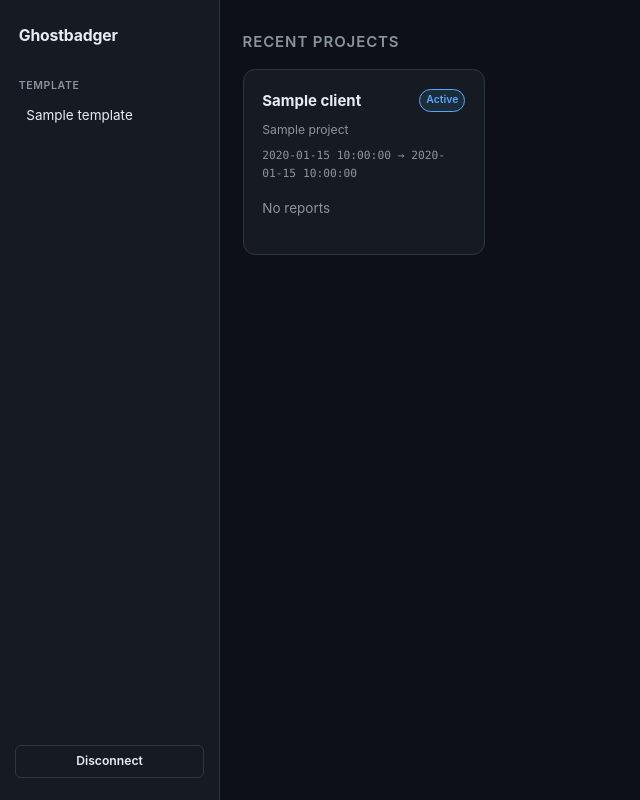
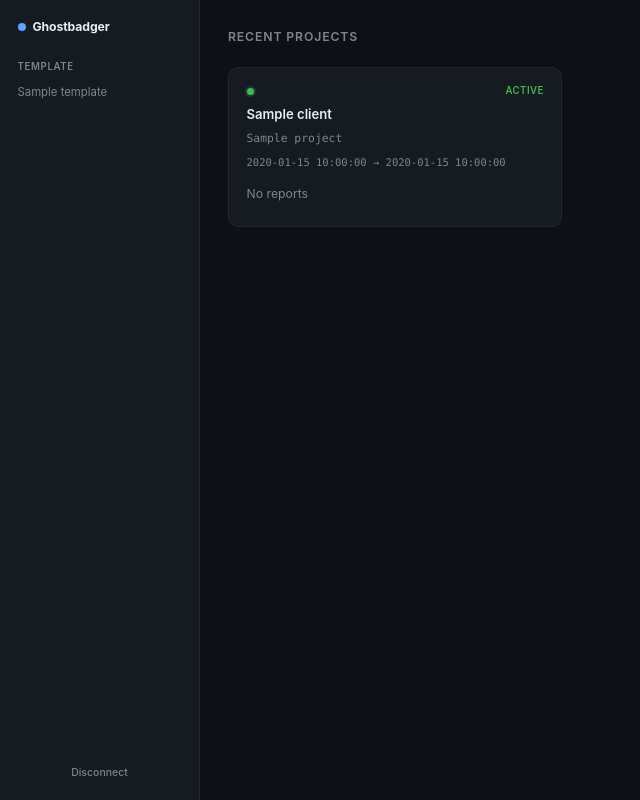
Before and after one commit to ValienteTechnologies/ghostbadger, a Flask app: template app/templates/dashboard/index.html in a window 1280 px wide. Shown: the whole page, without its empty margins (0-640 px from the left). Run offline with Flask 3, Linux system fonts and the light colour scheme; the template is opened without the code that fills it: most values are stand-ins (such as "Sample title", 1, 10 or a date in 2020); parts of the project's set-up code (start-up, migrations or seed data) failed here and were passed over.

Commit message:
ui overhaul

```diff
--- a/app/static/css/style.css
+++ b/app/static/css/style.css
@@ -5,17 +5,19 @@
 :root {
   --color-bg:        #0d1117;
   --color-surface:   #161b22;
+  --color-surface-2: #1c2128;
   --color-border:    #30363d;
+  --color-border-2:  #21262d;
   --color-text:      #e6edf3;
-  --color-muted:     #8b949e;
+  --color-muted:     #7d8590;
   --color-accent:    #58a6ff;
   --color-accent-hv: #79b8ff;
   --color-success:   #3fb950;
   --color-error:     #f85149;
   --color-warning:   #d29922;
   --radius-sm:  6px;
-  --radius-md: 12px;
-  --shadow-card: 0 8px 32px rgba(0,0,0,.45);
+  --radius-md: 10px;
+  --shadow-card: 0 1px 3px rgba(0,0,0,.4), 0 0 0 1px rgba(255,255,255,.04);
   --font-mono: "SFMono-Regular", "Consolas", "Liberation Mono", monospace;
   --font-sans: -apple-system, BlinkMacSystemFont, "Segoe UI", Helvetica, Arial, sans-serif;
 }
@@ -25,8 +27,8 @@ html, body {
   background: var(--color-bg);
   color: var(--color-text);
   font-family: var(--font-sans);
-  font-size: 15px;
-  line-height: 1.6;
+  font-size: 14px;
+  line-height: 1.5;
   -webkit-font-smoothing: antialiased;
 }
 
@@ -164,14 +166,15 @@ html, body {
   align-items: center;
   justify-content: center;
   gap: .375rem;
-  padding: .625rem 1.25rem;
+  padding: .5rem 1rem;
   border-radius: var(--radius-sm);
-  font-size: .9rem;
-  font-weight: 600;
+  font-size: .8125rem;
+  font-weight: 500;
   cursor: pointer;
   border: 1px solid transparent;
   text-decoration: none;
-  transition: background .15s, border-color .15s, opacity .15s;
+  transition: background .12s, border-color .12s, opacity .12s;
+  white-space: nowrap;
 }
 
 .btn--primary {
@@ -186,45 +189,68 @@ html, body {
   color: var(--color-text);
   border-color: var(--color-border);
 }
-.btn--secondary:hover { background: var(--color-border); }
+.btn--secondary:hover { background: var(--color-surface-2); }
+
+.btn--ghost {
+  background: transparent;
+  color: var(--color-muted);
+  border-color: transparent;
+}
+.btn--ghost:hover { color: var(--color-text); background: var(--color-border-2); }
 
 .btn--full { width: 100%; }
-.btn--sm   { padding: .375rem .75rem; font-size: .8125rem; }
+.btn--sm   { padding: .3125rem .625rem; font-size: .75rem; }
+.btn--lg   { padding: .625rem 1.25rem; font-size: .875rem; font-weight: 600; }
 
-/* ── Dashboard ──────────────────────────────────────────────── */
+/* ── Dashboard layout ───────────────────────────────────────── */
 .dashboard { display: flex; flex-direction: row; height: 100vh; overflow: hidden; }
 
+/* ── Sidebar / Drawer ───────────────────────────────────────── */
 .drawer {
-  width: 220px;
+  width: 200px;
   flex-shrink: 0;
   background: var(--color-surface);
-  border-right: 1px solid var(--color-border);
+  border-right: 1px solid var(--color-border-2);
   display: flex;
   flex-direction: column;
-  padding: 1.5rem 1rem;
-  position: sticky;
-  top: 0;
+  padding: 1rem .75rem;
   height: 100vh;
   overflow-y: auto;
 }
 
 .drawer__brand {
   font-weight: 700;
-  font-size: 1.05rem;
+  font-size: .875rem;
   letter-spacing: -.01em;
-  padding: 0 .25rem;
-  margin-bottom: 2rem;
+  padding: .25rem .5rem;
+  margin-bottom: 1.5rem;
+  color: var(--color-text);
+  display: flex;
+  align-items: center;
+  gap: .5rem;
 }
+
+.drawer__brand::before {
+  content: "";
+  display: inline-block;
+  width: 8px;
+  height: 8px;
+  border-radius: 50%;
+  background: var(--color-accent);
+  flex-shrink: 0;
+}
+
+.drawer__section { margin-bottom: 1.5rem; }
 
 .drawer__nav { flex: 1; }
 
 .drawer__nav-label {
-  font-size: .7rem;
+  font-size: .6875rem;
   font-weight: 600;
   color: var(--color-muted);
   text-transform: uppercase;
-  letter-spacing: .06em;
-  padding: 0 .25rem;
+  letter-spacing: .07em;
+  padding: 0 .5rem;
   margin-bottom: .375rem;
 }
 
@@ -232,156 +258,213 @@ html, body {
   display: block;
   width: 100%;
   text-align: left;
-  padding: .45rem .75rem;
+  padding: .375rem .5rem;
   border-radius: var(--radius-sm);
   border: none;
   background: transparent;
-  color: var(--color-text);
-  font-size: .9rem;
+  color: var(--color-muted);
+  font-size: .8125rem;
   font-family: var(--font-sans);
   cursor: pointer;
-  transition: background .1s;
+  transition: background .1s, color .1s;
+  position: relative;
 }
-.drawer__template-item:hover { background: var(--color-border); }
+.drawer__template-item:hover { background: var(--color-border-2); color: var(--color-text); }
 .drawer__template-item--active {
-  background: rgba(88,166,255,.12);
+  background: rgba(88,166,255,.1);
   color: var(--color-accent);
-  font-weight: 600;
+  font-weight: 500;
+}
+.drawer__template-item--active::before {
+  content: "";
+  position: absolute;
+  left: 0;
+  top: 25%;
+  bottom: 25%;
+  width: 2px;
+  border-radius: 1px;
+  background: var(--color-accent);
 }
 
+.drawer__footer { margin-top: auto; padding-top: 1rem; }
+
+/* ── Main content ───────────────────────────────────────────── */
 .dashboard__main {
   flex: 1;
-  padding: 2rem 1.5rem;
+  padding: 2rem;
   min-width: 0;
   overflow-y: auto;
   height: 100vh;
 }
 
-/* ── Section ────────────────────────────────────────────────── */
-.section-title {
-  font-size: 1rem;
+.dashboard__header {
+  display: flex;
+  align-items: baseline;
+  justify-content: space-between;
+  margin-bottom: 1.5rem;
+}
+
+.dashboard__title {
+  font-size: .875rem;
   font-weight: 600;
   color: var(--color-muted);
   text-transform: uppercase;
-  letter-spacing: .06em;
-  margin-bottom: 1rem;
+  letter-spacing: .07em;
 }
-
-.projects  { margin-bottom: 2.5rem; }
-.reports-panel,
-.report-viewer { margin-bottom: 2.5rem; }
 
 /* ── Alert ──────────────────────────────────────────────────── */
 .alert {
-  padding: .75rem 1rem;
+  padding: .625rem 1rem;
   border-radius: var(--radius-sm);
-  font-size: .875rem;
-  margin-bottom: 1.5rem;
+  font-size: .8125rem;
+  margin-bottom: 1.25rem;
 }
 .alert--error { background: #3a1c1c; border: 1px solid var(--color-error); color: var(--color-error); }
+
+/* ── Toast ──────────────────────────────────────────────────── */
+.toast {
+  position: fixed;
+  bottom: 1.5rem;
+  left: 50%;
+  transform: translateX(-50%);
+  z-index: 200;
+  display: flex;
+  align-items: center;
+  gap: .75rem;
+  padding: .625rem .875rem;
+  background: var(--color-surface-2);
+  border: 1px solid var(--color-border);
+  border-radius: var(--radius-sm);
+  box-shadow: 0 4px 16px rgba(0,0,0,.5);
+  font-size: .8125rem;
+  color: var(--color-muted);
+  animation: toast-in .2s ease;
+  white-space: nowrap;
+}
+.toast__text { color: var(--color-text); }
+.toast__ok   { color: var(--color-success); }
+.toast__warn { color: var(--color-warning); }
+.toast__close {
+  background: none;
+  border: none;
+  color: var(--color-muted);
+  cursor: pointer;
+  font-size: .75rem;
+  line-height: 1;
+  padding: 0 .125rem;
+}
+.toast__close:hover { color: var(--color-text); }
+
+@keyframes toast-in {
+  from { opacity: 0; transform: translateX(-50%) translateY(8px); }
+  to   { opacity: 1; transform: translateX(-50%) translateY(0); }
+}
 
 /* ── Project Grid ───────────────────────────────────────────── */
 .project-grid {
   display: grid;
-  grid-template-columns: repeat(auto-fill, minmax(240px, 1fr));
-  gap: 1rem;
+  grid-template-columns: repeat(auto-fill, minmax(260px, 1fr));
+  gap: .75rem;
 }
 
 .project-card {
   background: var(--color-surface);
-  border: 1px solid var(--color-border);
+  border: 1px solid var(--color-border-2);
   border-radius: var(--radius-md);
-  padding: 1.25rem;
-  text-align: left;
+  padding: 1.125rem 1.25rem;
   display: flex;
   flex-direction: column;
   gap: .5rem;
+  transition: border-color .15s;
 }
+.project-card:hover { border-color: var(--color-border); }
 
-.project-card__top {
+.project-card__meta {
   display: flex;
   align-items: center;
-  justify-content: space-between;
   gap: .5rem;
 }
 
+/* Status dot */
+.status-dot {
+  width: 7px;
+  height: 7px;
+  border-radius: 50%;
+  flex-shrink: 0;
+}
+.status-dot--active { background: var(--color-success); box-shadow: 0 0 0 2px rgba(63,185,80,.2); }
+.status-dot--done   { background: var(--color-muted); }
+
+.project-card__badge {
+  margin-left: auto;
+  font-size: .6875rem;
+  font-weight: 600;
+  color: var(--color-muted);
+  text-transform: uppercase;
+  letter-spacing: .05em;
+}
+.project-card__badge--active { color: var(--color-success); }
+
 .project-card__client {
-  font-weight: 700;
-  font-size: 1rem;
+  font-size: .9375rem;
+  font-weight: 600;
   color: var(--color-text);
+  line-height: 1.3;
 }
 
 .project-card__codename {
   font-size: .8125rem;
   color: var(--color-muted);
+  font-family: var(--font-mono);
 }
 
 .project-card__dates {
   font-size: .75rem;
   color: var(--color-muted);
   font-family: var(--font-mono);
+  margin-top: .125rem;
 }
 
-/* ── Badge ──────────────────────────────────────────────────── */
-.badge {
-  display: inline-block;
-  padding: .2em .55em;
-  border-radius: 2em;
-  font-size: .7rem;
-  font-weight: 600;
-  white-space: nowrap;
-  flex-shrink: 0;
-}
-.badge--active { background: #1c2d3a; color: var(--color-accent); border: 1px solid var(--color-accent); }
-.badge--done   { background: #1c3a24; color: var(--color-success); border: 1px solid var(--color-success); }
-
-/* ── Project card report row ────────────────────────────────── */
+/* ── Report row inside card ─────────────────────────────────── */
 .project-card__report {
-  padding-top: .625rem;
-  border-top: 1px solid var(--color-border);
+  margin-top: .5rem;
+  padding-top: .75rem;
+  border-top: 1px solid var(--color-border-2);
   display: flex;
   flex-direction: column;
-  gap: .5rem;
-}
-
-.project-card__report-row {
-  display: flex;
-  align-items: center;
-  gap: .5rem;
+  gap: .625rem;
 }
 
 .project-card__report-title {
   font-size: .8125rem;
   color: var(--color-text);
-  flex: 1;
   white-space: nowrap;
   overflow: hidden;
   text-overflow: ellipsis;
   min-width: 0;
 }
 
-.project-card__actions {
+.report-status {
+  font-size: .6875rem;
+  font-weight: 600;
+  text-transform: uppercase;
+  letter-spacing: .05em;
+  color: var(--color-muted);
+}
+.report-status--draft    { color: var(--color-warning); }
+.report-status--complete { color: var(--color-success); }
+
+.project-card__report-meta {
   display: flex;
   align-items: center;
   gap: .5rem;
-  flex-wrap: wrap;
 }
-
-/* ── Evidence status ────────────────────────────────────────── */
-.evidence-status {
-  font-size: .8125rem;
-  margin-bottom: .75rem;
-  color: var(--color-muted);
-}
-.evidence-status--ok   { color: var(--color-success); }
-.evidence-status--warn { color: var(--color-warning); }
-
 
 /* ── Empty state ────────────────────────────────────────────── */
 .empty-state {
   color: var(--color-muted);
-  font-size: .9rem;
-  padding: 1rem 0;
+  font-size: .875rem;
+  padding: .5rem 0;
 }
 
 /* ── Spinner overlay ────────────────────────────────────────── */
--- a/app/templates/dashboard/index.html
+++ b/app/templates/dashboard/index.html
@@ -18,7 +18,9 @@
         {% endfor %}
       {% endif %}
     </div>
-    <a class="btn btn--secondary btn--sm" href="{{ url_for('onboarding.logout') }}">Disconnect</a>
+    <div class="drawer__footer">
+      <a class="btn btn--ghost btn--sm btn--full" href="{{ url_for('onboarding.logout') }}">Disconnect</a>
+    </div>
   </nav>
 
   <main class="dashboard__main">
@@ -27,8 +29,9 @@
       <div class="alert alert--error">{{ error }}</div>
     {% endif %}
 
-    <section class="projects">
-      <h2 class="section-title">Recent Projects</h2>
+    <div class="dashboard__header">
+      <span class="dashboard__title">Recent Projects</span>
+    </div>
 
     {% if not projects and not error %}
       <p class="empty-state">No projects found on this Ghostwriter instance.</p>
@@ -39,48 +42,41 @@
         {% set report = project.reports[0] if project.reports else none %}
         <div class="project-card">
 
-            <div class="project-card__top">
-              <span class="project-card__client">
-                {{ project.client.shortName or project.client.name if project.client else "—" }}
-              </span>
-              <span class="badge {% if project.complete %}badge--done{% else %}badge--active{% endif %}">
+          <div class="project-card__meta">
+            <span class="status-dot {% if project.complete %}status-dot--done{% else %}status-dot--active{% endif %}"></span>
+            <span class="project-card__badge {% if not project.complete %}project-card__badge--active{% endif %}">
               {{ "Complete" if project.complete else "Active" }}
             </span>
           </div>
-            <span class="project-card__codename">{{ project.codename }}</span>
+
+          <div class="project-card__client">
+            {{ project.client.shortName or project.client.name if project.client else "—" }}
+          </div>
+          <div class="project-card__codename">{{ project.codename }}</div>
           <div class="project-card__dates">
             {{ project.startDate or "—" }} → {{ project.endDate or "—" }}
           </div>
 
           {% if report %}
             <div class="project-card__report">
-                <div class="project-card__report-row">
+              <div class="project-card__report-meta">
                 <span class="project-card__report-title" title="{{ report.title }}">{{ report.title }}</span>
-                  <span class="badge {% if report.complete %}badge--done{% else %}badge--active{% endif %}">
+                <span class="report-status {% if report.complete %}report-status--complete{% else %}report-status--draft{% endif %}">
                   {{ "Complete" if report.complete else "Draft" }}
                 </span>
               </div>
-                <div class="project-card__actions">
               <button
-                    class="btn btn--primary btn--sm generate-btn"
+                class="btn btn--primary btn--sm view-btn"
                 data-report-id="{{ report.id }}"
-                  >Generate</button>
-                  <button
-                    class="btn btn--primary btn--sm render-btn"
-                    data-report-id="{{ report.id }}"
-                    hidden
-                  >Render PDF</button>
-                  <span class="evidence-status" data-evidence hidden></span>
-                </div>
+              >View PDF</button>
             </div>
           {% else %}
-              <p class="empty-state" style="padding-top:.5rem;">No reports</p>
+            <p class="empty-state">No reports</p>
           {% endif %}
 
         </div>
       {% endfor %}
     </div>
-    </section>
 
   </main>
 
@@ -117,6 +113,12 @@
 
 </div>
 
+<!-- ── Evidence toast ─────────────────────────────────────── -->
+<div class="toast" id="evidence-toast" hidden>
+  <span class="toast__text" id="evidence-toast-text"></span>
+  <button class="toast__close" id="evidence-toast-close" title="Dismiss">✕</button>
+</div>
+
 <div class="spinner-overlay" id="spinner" hidden>
   <div class="spinner"></div>
 </div>
@@ -140,17 +142,18 @@
   const statusbarElapsed = document.getElementById("statusbar-elapsed");
   const statusbarToggle  = document.getElementById("statusbar-toggle");
   const statusbarMsgs    = document.getElementById("statusbar-msgs");
+  const evidenceToast    = document.getElementById("evidence-toast");
+  const evidenceToastTxt = document.getElementById("evidence-toast-text");
+  const evidenceToastX   = document.getElementById("evidence-toast-close");
 
-  let _activeReportId = null;
-  let _currentPdfUrl  = null;
-  let _activeEs       = null;
-  let _renderTimer    = null;
-  let _renderT0       = null;
+  let _activeReportId  = null;
+  let _currentPdfUrl   = null;
+  let _activeEs        = null;
+  let _renderTimer     = null;
+  let _renderT0        = null;
+  let _toastTimeout    = null;
 
   // ── Utilities ──────────────────────────────────────────────────
-  function showSpinner() { spinner.hidden = false; }
-  function hideSpinner() { spinner.hidden = true; }
-
   function showError(msg) {
     const el = document.createElement("div");
     el.className = "alert alert--error";
@@ -159,53 +162,31 @@
     setTimeout(() => el.remove(), 6000);
   }
 
-  function setEvidenceStatus(el, ev) {
-    if (!ev) { el.hidden = true; return; }
-    const total = ev.fetched + ev.failed;
-    el.hidden = false;
+  function showEvidenceToast(fetched, failed) {
+    clearTimeout(_toastTimeout);
+    const total = fetched + failed;
     if (total === 0) {
-      el.textContent = "No evidence files";
-      el.className = "evidence-status";
-    } else if (ev.failed === 0) {
-      el.textContent = `${ev.fetched} evidence file${ev.fetched !== 1 ? "s" : ""}`;
-      el.className = "evidence-status evidence-status--ok";
+      evidenceToastTxt.innerHTML = "No evidence files attached";
+    } else if (failed === 0) {
+      evidenceToastTxt.innerHTML =
+        `<span class="toast__ok">✓</span> ${fetched} evidence file${fetched !== 1 ? "s" : ""} loaded`;
     } else {
-      el.textContent = `Evidence: ${ev.fetched} ok, ${ev.failed} failed`;
-      el.className = "evidence-status evidence-status--warn";
+      evidenceToastTxt.innerHTML =
+        `<span class="toast__ok">✓</span> ${fetched} ok &nbsp;` +
+        `<span class="toast__warn">⚠ ${failed} failed</span>`;
     }
+    evidenceToast.hidden = false;
+    _toastTimeout = setTimeout(() => { evidenceToast.hidden = true; }, 5000);
   }
 
-  // ── Generate (event delegation on all .generate-btn) ──────────
-  document.addEventListener("click", async (e) => {
-    const btn = e.target.closest(".generate-btn");
-    if (!btn) return;
-
-    const reportId   = btn.dataset.reportId;
-    const card       = btn.closest(".project-card");
-    const renderBtn  = card.querySelector(".render-btn");
-    const evidenceEl = card.querySelector("[data-evidence]");
-
-    showSpinner();
-    try {
-      const resp = await fetch(`/dashboard/api/report/${reportId}/generate`, {
-        method: "POST",
-        headers: { "Content-Type": "application/json" },
-      });
-      const body = await resp.json();
-      hideSpinner();
-      if (body.error) { showError(body.error); return; }
-
-      setEvidenceStatus(evidenceEl, body.evidence);
-      renderBtn.hidden = false;
-    } catch (err) {
-      hideSpinner();
-      showError("Failed to generate: " + err.message);
-    }
+  evidenceToastX.addEventListener("click", () => {
+    clearTimeout(_toastTimeout);
+    evidenceToast.hidden = true;
   });
 
-  // ── Render PDF (event delegation on all .render-btn) ──────────
+  // ── View PDF (event delegation on all .view-btn) ───────────────
   document.addEventListener("click", (e) => {
-    const btn = e.target.closest(".render-btn");
+    const btn = e.target.closest(".view-btn");
     if (!btn) return;
     _activeReportId = btn.dataset.reportId;
     startPdfRender();
@@ -277,7 +258,7 @@
 
     let jobId;
     try {
-      const resp = await fetch(`/dashboard/api/report/${_activeReportId}/render`, {
+      const resp = await fetch(`/dashboard/api/report/${_activeReportId}/view`, {
         method: "POST",
         headers: { "Content-Type": "application/json" },
       });
@@ -309,6 +290,11 @@
       pdfStatusbar.hidden        = false;
       statusbarStage.textContent = d.label;
       addStatusMsg("info", d.label);
+    });
+
+    es.addEventListener("evidence", (e) => {
+      const d = JSON.parse(e.data);
+      showEvidenceToast(d.fetched, d.failed);
     });
 
     es.addEventListener("message", (e) => {
```
Also changed, not shown: other parts of app/static/css/style.css (+28 -28 lines), app/dashboard/routes.py (+29 -40 lines), tests/test_dashboard.py (+18 -15 lines). Lines whose indentation alone changed are shown as unchanged.
